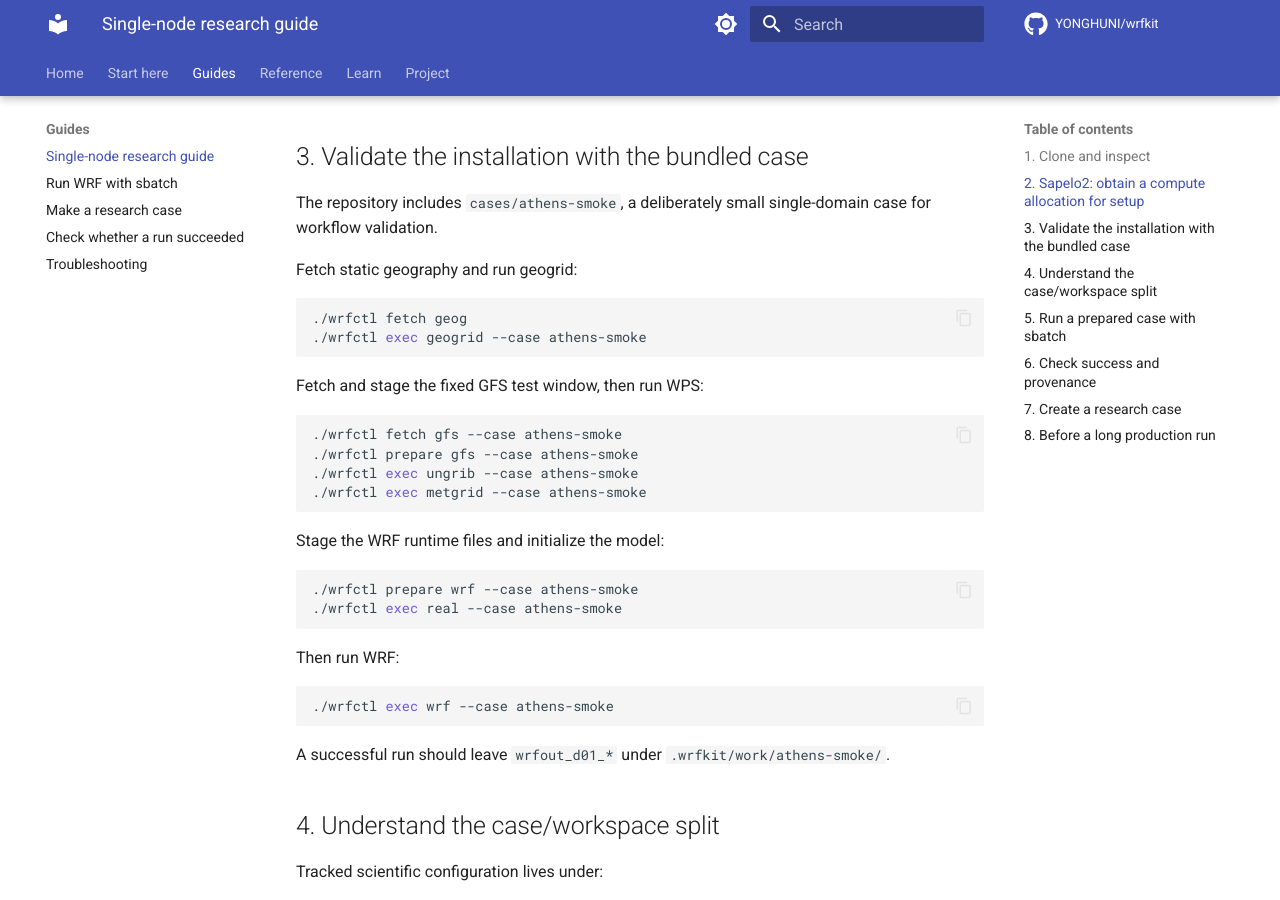
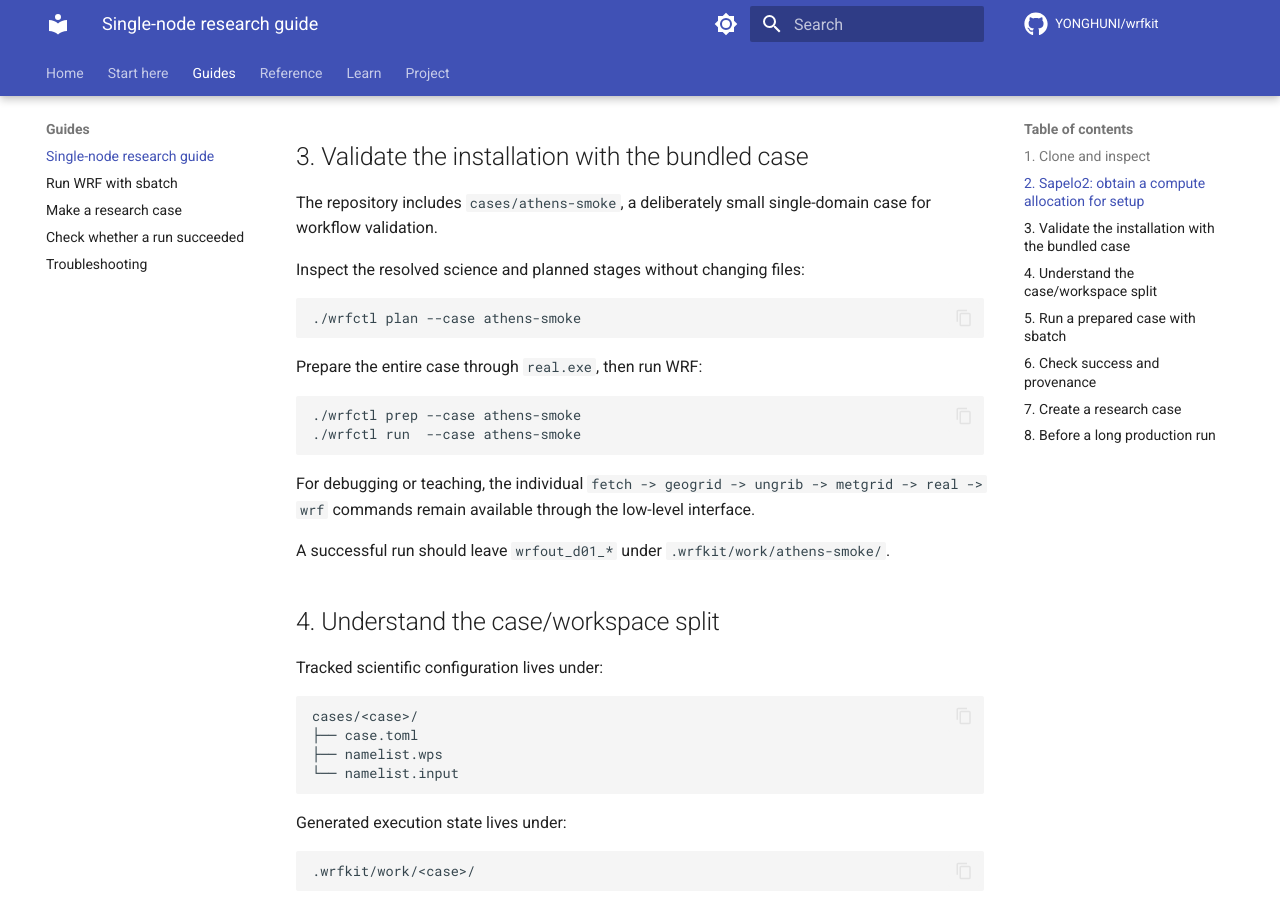
Before and after one commit to YONGHUNI/wrfkit, an MkDocs documentation site: the page built from docs/single-node-guide.md, in a window 1280 px wide and 900 px high, scrolled down 1171 px. Built offline with MkDocs 1.6.1 and Material for MkDocs 9.7.7, drawn with Linux system fonts in a browser that asks for light colours; comment, search, counter and statistics services are not loaded.

Commit message:
docs: align guides with plan prep run

````diff
--- a/docs/single-node-guide.md
+++ b/docs/single-node-guide.md
@@ -66,34 +66,22 @@ environment will simply report that bootstrap is not needed and continue.
 The repository includes `cases/athens-smoke`, a deliberately small
 single-domain case for workflow validation.
 
-Fetch static geography and run geogrid:
+Inspect the resolved science and planned stages without changing files:
 
 ```bash
-./wrfctl fetch geog
-./wrfctl exec geogrid --case athens-smoke
+./wrfctl plan --case athens-smoke
 ```
 
-Fetch and stage the fixed GFS test window, then run WPS:
+Prepare the entire case through `real.exe`, then run WRF:
 
 ```bash
-./wrfctl fetch gfs --case athens-smoke
-./wrfctl prepare gfs --case athens-smoke
-./wrfctl exec ungrib --case athens-smoke
-./wrfctl exec metgrid --case athens-smoke
+./wrfctl prep --case athens-smoke
+./wrfctl run  --case athens-smoke
 ```
 
-Stage the WRF runtime files and initialize the model:
-
-```bash
-./wrfctl prepare wrf --case athens-smoke
-./wrfctl exec real --case athens-smoke
-```
-
-Then run WRF:
-
-```bash
-./wrfctl exec wrf --case athens-smoke
-```
+For debugging or teaching, the individual
+`fetch -> geogrid -> ungrib -> metgrid -> real -> wrf` commands remain
+available through the low-level interface.
 
 A successful run should leave `wrfout_d01_*` under
 `.wrfkit/work/athens-smoke/`.
````
Also changed, not shown: docs/how-to/research-case.md (+8 -2 lines), docs/tutorials/first-run.md (+8 -6 lines), docs/validation.md (+9 -4 lines).
